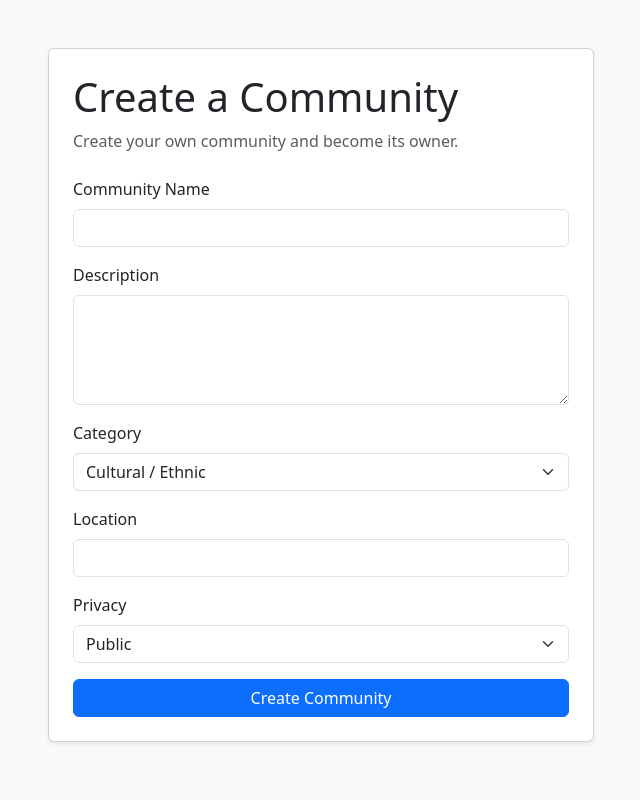
After one commit to nrasaily/CommunityConnect, a Django app: page /communities/create/ in a window 1280 px wide. The commit adds this page. Shown: the whole page, without its empty margins (319-959 px from the left). Run offline with Django 5.2, Linux system fonts and the light colour scheme.

Commit message:
Add community template

```diff
--- a/backend/communities/urls.py
+++ b/backend/communities/urls.py
@@ -5,18 +5,44 @@ from .views import (
   JoinCommunityView,
   ApproveMembershipView,
   RejectMembershipView,
+  PendingMembershipListView,
 )
 
 
 urlpatterns = [
-    path("", CommunityListCreateView.as_view(), name="community-list-create"),
-    path("<int:pk>/", CommunityDetailView.as_view(), name="community-detail"),
-    path("<int:pk>/join/", JoinCommunityView.as_view(), name="community-join-view"),
-    path( "<int:pk>/memberships/<int:membership_id>/approve/", ApproveMembershipView.as_view(),
-    name="membership-approve"),
     path(
-    "<int:pk>/memberships/<int:membership_id>/reject/",
-    RejectMembershipView.as_view(),
-    name="membership-reject",
-),
+        "",
+        CommunityListCreateView.as_view(),
+        name="community-list-create",
+    ),
+
+    path(
+        "<int:pk>/",
+        CommunityDetailView.as_view(),
+        name="community-detail",
+    ),
+
+    path(
+        "<int:pk>/join/",
+        JoinCommunityView.as_view(),
+        name="community-join-view",
+    ),
+
+    path(
+        "<int:pk>/memberships/<int:membership_id>/approve/",
+        ApproveMembershipView.as_view(),
+        name="membership-approve",
+    ),
+
+    path(
+        "<int:pk>/memberships/<int:membership_id>/reject/",
+        RejectMembershipView.as_view(),
+        name="membership-reject",
+    ),
+
+    path(
+        "<int:pk>/memberships/pending/",
+        PendingMembershipListView.as_view(),
+        name="membership-pending-list",
+    ),
 ]
--- a/backend/config/urls.py
+++ b/backend/config/urls.py
@@ -33,6 +33,4 @@ urlpatterns = [
     path('api/auth/refresh/', TokenRefreshView.as_view(), name='token_refresh',
     ),
     path("api/accounts/", include("accounts.urls")),
-
-
 ]
--- /dev/null
+++ b/backend/web/templates/web/community_create.html
@@ -0,0 +1,129 @@
+<!DOCTYPE html>
+<html lang="en">
+<head>
+    <meta charset="UTF-8">
+    <title>Create Community</title>
+    <link
+  href="https://cdn.jsdelivr.net/npm/bootstrap@5.3.8/dist/css/bootstrap.min.css"
+  rel="stylesheet"
+>
+</head>
+
+<body class="bg-light">
+
+    <div class="container py-5">
+        <div class="row justify-content-center">
+
+            <div class="col-md-8 col-lg-6">
+
+                <div class="card shadow-sm">
+                    <div class="card-body p-4">
+
+                        <h1 class="mb-2">Create a Community</h1>
+
+                        <p class="text-muted mb-4">
+                            Create your own community and become its owner.
+                        </p>
+
+                        <form id="community-form">
+
+                            <div class="mb-3">
+                                <label for="name" class="form-label">
+                                    Community Name
+                                </label>
+
+                                <input
+                                    type="text"
+                                    id="name"
+                                    name="name"
+                                    class="form-control"
+                                    required
+                                >
+                            </div>
+
+                            <div class="mb-3">
+                                <label for="description" class="form-label">
+                                    Description
+                                </label>
+
+                                <textarea
+                                    id="description"
+                                    name="description"
+                                    class="form-control"
+                                    rows="4"
+                                ></textarea>
+                            </div>
+
+                            <div class="mb-3">
+                                <label for="category" class="form-label">
+                                    Category
+                                </label>
+
+                                <select
+                                    id="category"
+                                    name="category"
+                                    class="form-select"
+                                >
+                                    <option value="cultural">Cultural / Ethnic</option>
+                                    <option value="neighborhood">Neighborhood</option>
+                                    <option value="religious">Religious / Spiritual</option>
+                                    <option value="professional">Professional</option>
+                                    <option value="education">Education / Students</option>
+                                    <option value="family">Parents / Families</option>
+                                    <option value="sports">Sports</option>
+                                    <option value="health">Health / Wellness</option>
+                                    <option value="meditation">Meditation</option>
+                                    <option value="technology">Technology</option>
+                                    <option value="arts">Arts / Music</option>
+                                    <option value="business">Business</option>
+                                    <option value="other">Other</option>
+                                </select>
+                            </div>
+
+                            <div class="mb-3">
+                                <label for="location" class="form-label">
+                                    Location
+                                </label>
+
+                                <input
+                                    type="text"
+                                    id="location"
+                                    name="location"
+                                    class="form-control"
+                                >
+                            </div>
+
+                            <div class="mb-3">
+                                <label for="privacy" class="form-label">
+                                    Privacy
+                                </label>
+
+                                <select
+                                    id="privacy"
+                                    name="privacy"
+                                    class="form-select"
+                                >
+                                    <option value="public">Public</option>
+                                    <option value="members">Members Only</option>
+                                    <option value="private">Private</option>
+                                </select>
+                            </div>
+
+                            <button
+                                type="submit"
+                                class="btn btn-primary w-100"
+                            >
+                                Create Community
+                            </button>
+
+                        </form>
+
+                    </div>
+                </div>
+
+            </div>
+        </div>
+    </div>
+
+</body>
+</html>
--- a/backend/web/templates/web/home.html
+++ b/backend/web/templates/web/home.html
@@ -96,8 +96,8 @@
             Explore communities
           </a>
 
-          <a class="secondary-button" href="#">
-            Create a community
+          <a class="secondary-button" href="{% url 'community_create' %}">
+            Create your community
           </a>
         </div>
       </div>
@@ -244,7 +244,7 @@
           share information, and grow together.
         </p>
 
-        <a class="cta-button" href="#">
+        <a class="cta-button" href="{% url 'community_create' %}">
           Create your community
         </a>
       </div>
--- a/backend/web/urls.py
+++ b/backend/web/urls.py
@@ -2,6 +2,7 @@ from django.urls import path
 
 from .views import community_list_view, home_view
 
+from . import views
 
 urlpatterns = [
     path("", home_view, name="home"),
@@ -10,4 +11,9 @@ urlpatterns = [
         community_list_view,
         name="community-list",
     ),
+    path(
+        "communities/create/",
+        views.community_create,
+        name="community_create",
+),
 ]
--- a/backend/web/views.py
+++ b/backend/web/views.py
@@ -26,3 +26,5 @@ def community_list_view(request):
         "web/community_list.html",
         context,
     )
+def community_create(request):
+    return render(request, "web/community_create.html")
```
Also changed, not shown: backend/communities/views.py (+43 -0 lines).
